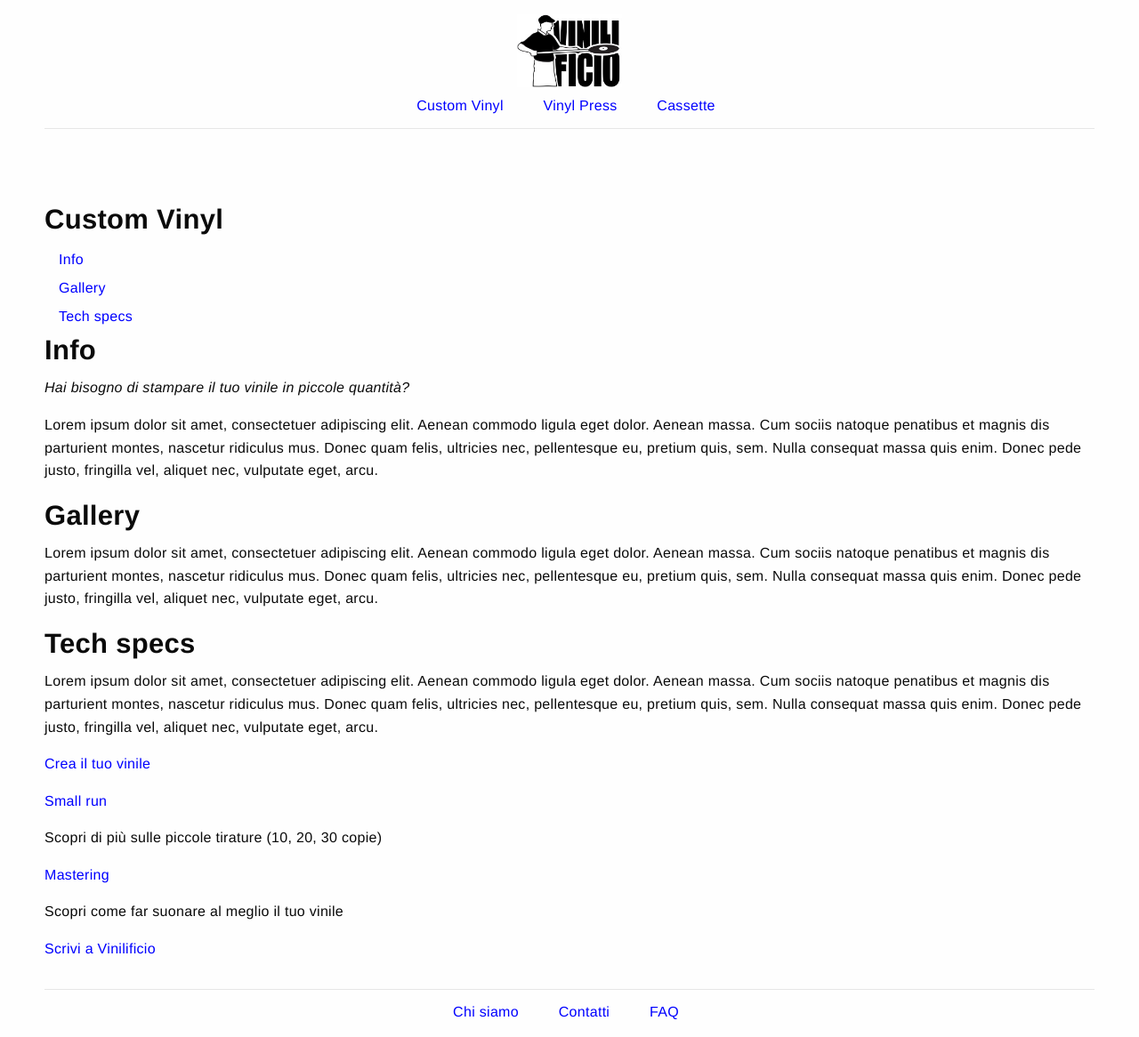
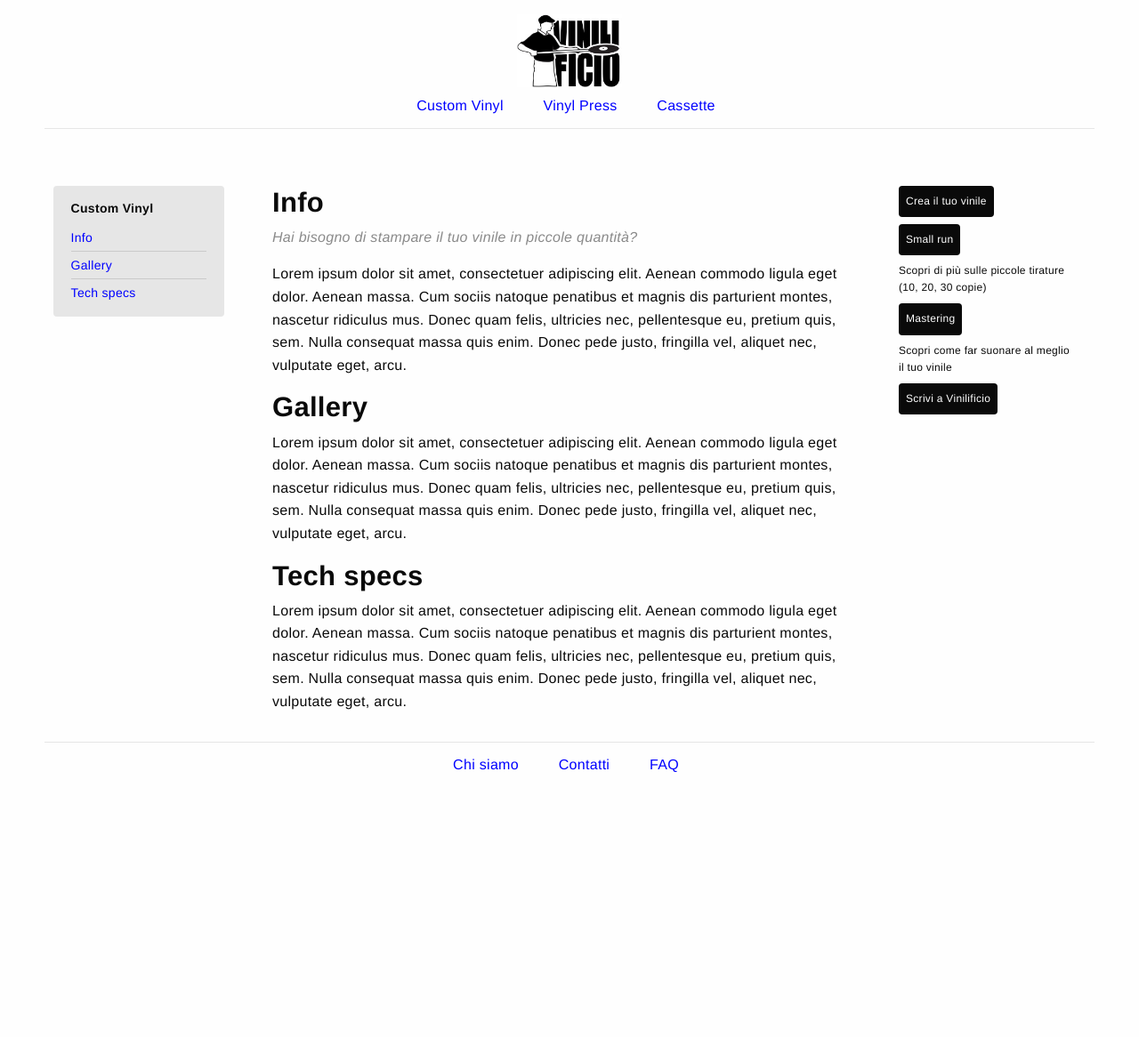
Before and after one commit to Vinilificio/Vinilificio.github.io, a Jekyll site: the page built from _pages/custom-vinyl.md, in a window 1280 px wide. Shown: the whole page at 89% size. Built offline with Jekyll 4.4.1, drawn with Linux system fonts in a browser that asks for light colours; after the commit the page ends 900 px from its top, so only the background shows below that.

Commit message:
Edit sidebars style

```diff
--- a/css/app.scss
+++ b/css/app.scss
@@ -52,6 +52,10 @@ body, h1, h2, h3, h4, h5, h6 {
     }
 }
 
+/*
+ * Header
+ */
+
 .site-header {
     @include grid-column-row;
     padding-bottom: 0.75rem;
@@ -60,10 +64,9 @@ body, h1, h2, h3, h4, h5, h6 {
         text-align: center;
     }
     @include breakpoint(large) {
-        margin-bottom: 5rem;
+        margin-bottom: 4rem;
     }
 }
-
 
 .site-header__logo {
     padding: 1rem 0 0.5rem;
@@ -91,12 +94,20 @@ body, h1, h2, h3, h4, h5, h6 {
     }
 }
 
+/*
+ * Main
+ */
+
 .main {
     @include grid-row;
     margin-bottom: 1rem;
 }
 
-.main-sidebar {
+/*
+ * Main - left sidebar
+ */
+
+.main__left-sidebar {
     @include grid-column;
     margin-bottom: 1rem;
     padding-top: 1rem;
@@ -113,15 +124,19 @@ body, h1, h2, h3, h4, h5, h6 {
     }
 }
 
-.main-sidebar__menu-item:not(:last-child){
+.main__left-menu-item:not(:last-child){
     border-bottom: 1px solid $medium-gray;
 }
 
-.main-sidebar__menu-item > a{
+.main__left-menu-item > a{
     padding: 0.5rem 0 !important;
 }
 
-.main-content {
+/*
+ * Main - content
+ */
+
+.main__content {
     @include grid-column;
     @include breakpoint(large) {
         @include grid-column(6);
@@ -159,16 +174,32 @@ body, h1, h2, h3, h4, h5, h6 {
     }
 }
 
-.main-right-side {
+/*
+ * Main - right sidebar
+ */
+
+.main__right-sidebar {
     @include grid-column;
-    & ul{
-        list-style: none;
-        margin: 0;
+//    & ul{
+//        list-style: none;
+//        margin: 0;
+//        padding: 0;
+//    }
+//    & li {
+//        padding: 0 2rem 0 0;
+//        margin: 0 0 1rem;
+//    }
+    & a {
+        display: inline-block;
+        padding: 0.5rem;
+        background: $black;
+        color: $white;
+        border-radius: $global-radius;
+    }
+    & p {
+        margin: 0 0 0.5rem;
         padding: 0;
-    }
-    & li {
-        padding: 0 2rem 0 0;
-        margin: 0 0 1rem;
+        font-size: 0.75rem;
     }
     @include breakpoint(large) {
         width: 12rem;
@@ -181,6 +212,10 @@ body, h1, h2, h3, h4, h5, h6 {
         margin-left: 60rem;
     }
 }
+
+/*
+ * Misc
+ */
 
 .separator-txt {
     margin: 2rem 0 1rem;
@@ -197,6 +232,10 @@ body, h1, h2, h3, h4, h5, h6 {
         background: $white;
     }
 }
+
+/*
+ * Footer
+ */
 
 .site-footer {
     @include grid-column-row;
```
